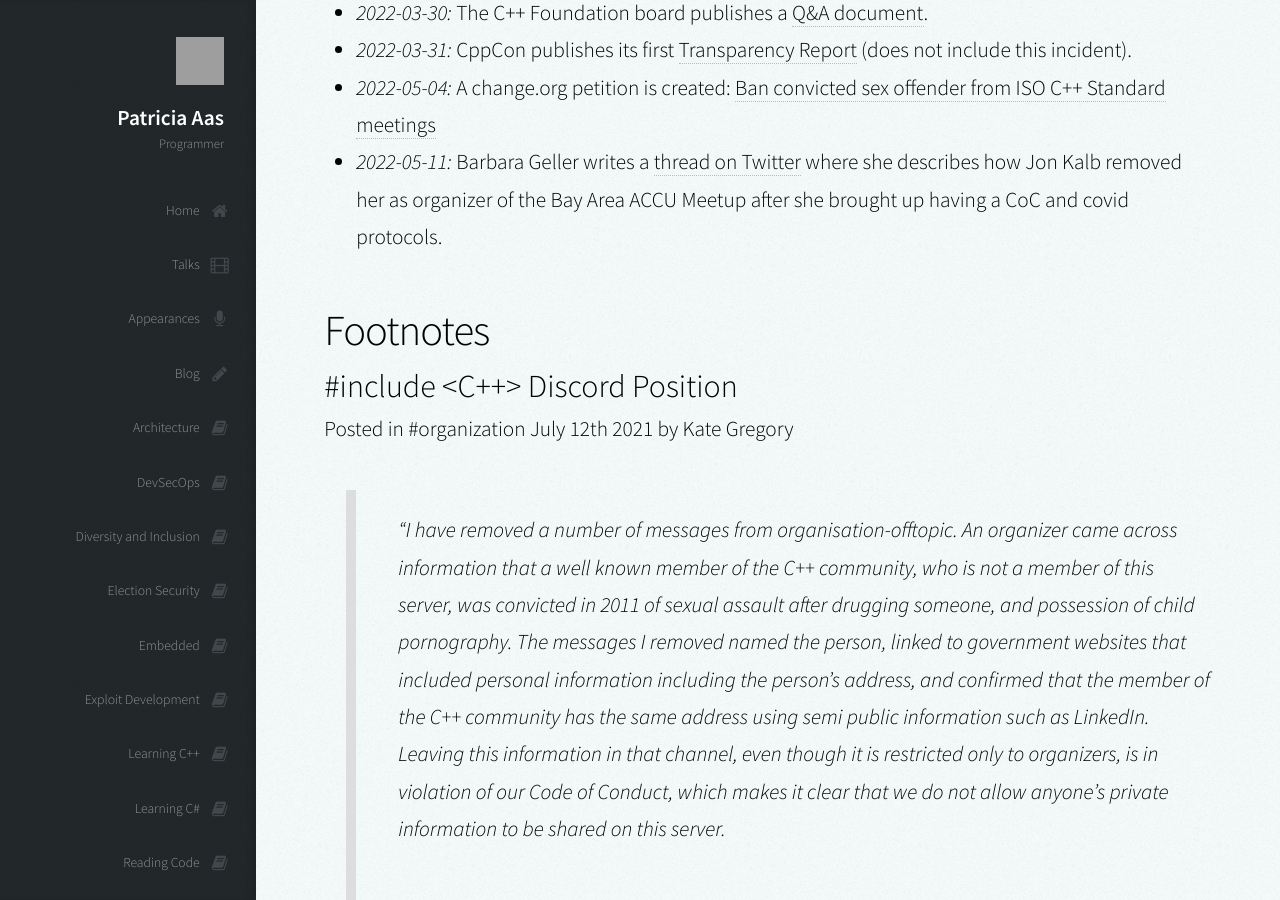
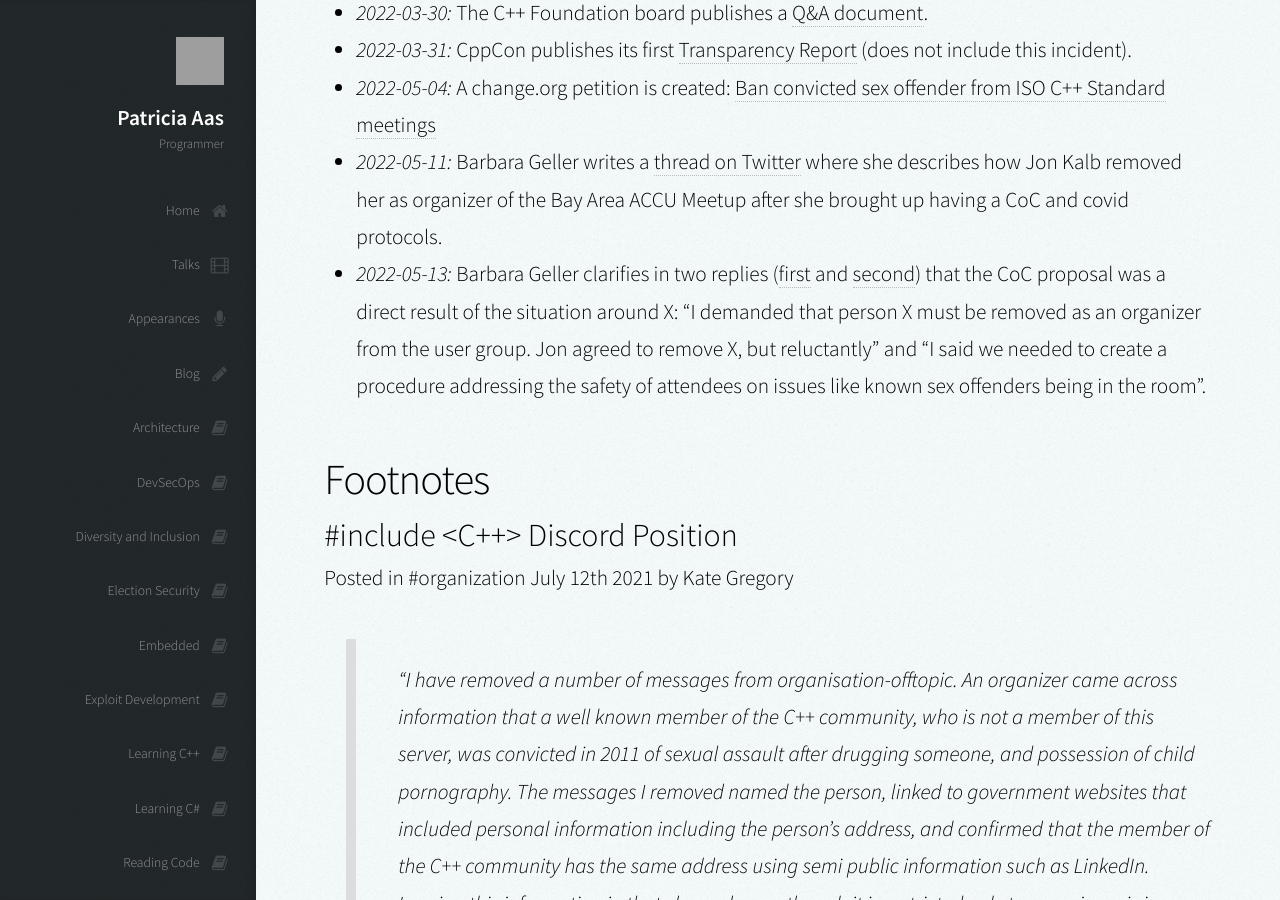
Before and after one commit to patricia-gallardo/patricia-gallardo.github.io, a Jekyll site: the page built from _posts/2022-03-08-proposed-cppcon_safety__transparency_report.md, in a window 1280 px wide and 900 px high, scrolled down 6341 px. Built offline with Jekyll 4.4.1, drawn with Linux system fonts in a browser that asks for light colours; nearby versions of some CDN libraries; grey boxes are pictures that could not be loaded.

Commit message:
Update 2022-03-08-proposed-cppcon_safety__transparency_report.md

```diff
--- a/_posts/2022-03-08-proposed-cppcon_safety__transparency_report.md
+++ b/_posts/2022-03-08-proposed-cppcon_safety__transparency_report.md
@@ -157,6 +157,10 @@
 * *2022-05-04:* A change.org petition is created: [Ban convicted sex offender from ISO C++ Standard meetings][11]
 * *2022-05-11:* Barbara Geller writes a [thread on Twitter][12] where she describes how Jon Kalb removed her as organizer
   of the Bay Area ACCU Meetup after she brought up having a CoC and covid protocols.
+* *2022-05-13:* Barbara Geller clarifies in two replies ([first][13] and [second][14]) that the CoC proposal was a direct result
+  of the situation around X: "I demanded that person X must be removed as an organizer from the user group. Jon agreed to remove
+  X, but reluctantly" and "I said we needed to create a procedure addressing the safety of attendees on issues like known sex
+  offenders being in the room".
 
 ## Footnotes
 
@@ -198,3 +202,5 @@
 [10]: http://includecpp.org/posts/patricia-statement-of-support/
 [11]: https://www.change.org/p/ban-convicted-sex-offender-from-iso-c-standard-meetings
 [12]: https://twitter.com/copperspice_cpp/status/1524252740213297152?s=21&t=x0O4HuG8ms1V1WnwFEoelg
+[13]: https://twitter.com/copperspice_cpp/status/1524906177443733504?s=20&t=cPWMM1XVxjJoTWIhW0xLow
+[14]: https://twitter.com/copperspice_cpp/status/1524906224982151180?s=20&t=cPWMM1XVxjJoTWIhW0xLow
```
